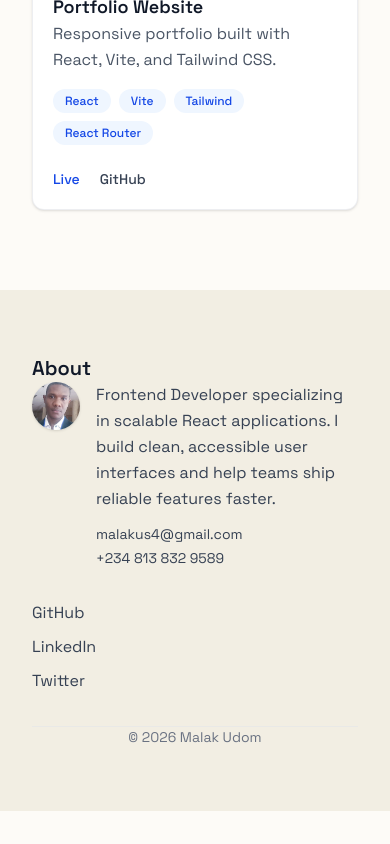
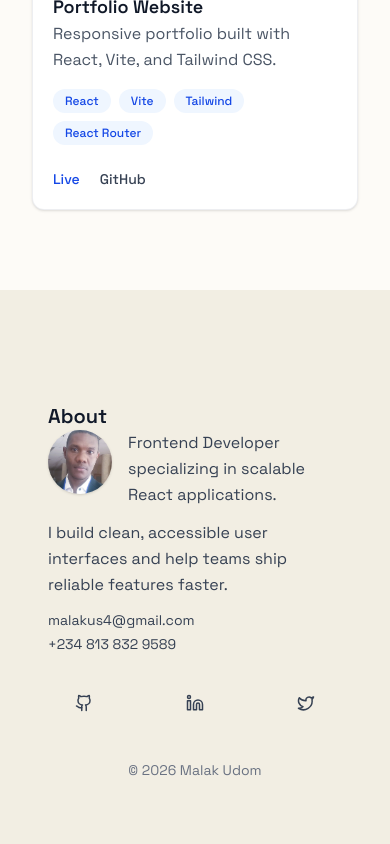
Before and after one commit to malakus4/portfolio-react, a React (Vite) app: page / in a window 390 px wide. Shown: the part 2427-3271 px from the top of the page. Before the commit the page ends 3238 px from the top, so only its background shows below. Built offline with nearby package versions, Linux system fonts and the light colour scheme.

Commit message:
style: improve footer ui and responsiveness

```diff
--- a/src/components/footer/Footer.jsx
+++ b/src/components/footer/Footer.jsx
@@ -10,24 +10,13 @@ function Footer() {
 
     <footer className="bg-base-200 container-page py-16">
 
-
-
-
-
-          {/* About + Links */}
-          <div className="grid grid-cols-1 gap-8 pb-8 lg:grid-cols-3">
-
-            <div className="col-span-2">
+      {/* About + Links */}
+      <div className=" max-w-5xl mx-auto px-4 py-12 grid gap-10 lg:grid-cols-3">
+            <div className="col-span-1 lg:col-span-2">
               <FooterAbout/>
             </div>
-
               <FooterLinks/>
-
-
-            {/* <FooterContactCard/> */}
-            {/* <FooterConnectCard/>             */}
           </div>
-
 
       <FooterCopyright/>
     </footer>
--- a/src/components/footer/FooterAbout.jsx
+++ b/src/components/footer/FooterAbout.jsx
@@ -2,27 +2,31 @@ import profileImg from "/profile-74.webp";
 
 function FooterAbout() {
   return (
-    <div>
+    <div >
       <h3 className="footer-title mb-4">About</h3>
 
-      <div className="flex items-start gap-4">
+
+      <div className="block">
         <img
           src={profileImg}
           alt="Malak Udom, Frontend Developer"
           loading="lazy"
           decoding="async"
           className="
-            w-12 h-12 sm:w-14 sm:h-14
+            float-left mr-4 sm:mr-10
+            mb-2
+            w-16 h-16 sm:w-20 sm:h-20
             rounded-full object-cover
-            shadow-sm flex-shrink-0
+            shadow-sm
           "
         />
 
         <div className="space-y-3">
-          <p className="footer-text max-w-md">
+          <p className="footer-text max-w-lg">
             Frontend Developer specializing in scalable React applications.
-            I build clean, accessible user interfaces and help teams ship reliable features faster.
+
           </p>
+          <p className="footer-text max-w-lg">I build clean, accessible user interfaces and help teams ship reliable features faster.</p>
 
           <address className="not-italic space-y-1 text-sm text-gray-700">
             <p>
@@ -45,6 +49,8 @@ function FooterAbout() {
             </p>
           </address>
         </div>
+
+        <div className="clear-both"></div>
       </div>
     </div>
   );
--- a/src/components/footer/FooterCopyright.jsx
+++ b/src/components/footer/FooterCopyright.jsx
@@ -1,6 +1,6 @@
 function FooterCopyright() {
   return (
-    <div className="border-t border-gray-200/60 text-center text-sm text-gray-500">
+    <div className=" text-center text-sm text-gray-500">
       &copy; {new Date().getFullYear()} Malak Udom
     </div>
   );
--- a/src/components/footer/FooterLinks.jsx
+++ b/src/components/footer/FooterLinks.jsx
@@ -1,18 +1,61 @@
-import { Link } from "react-router-dom";
+import { Github, Linkedin, Twitter } from "lucide-react";
 
 function FooterLinks() {
   return (
-    <div className="space-y-3">
-      <h3 className="footer-title">  </h3>
+    <div>
+      <h3 className="footer-title mb-4 hidden lg:inline-block">Links</h3>
 
-      <ul className="mt-3 space-y-2 footer-text">
+      <ul
+        className="
+          flex
+          justify-around
+          gap-10
+          sm:justify-start
+          sm:gap-10
+          lg:gap-2
+          lg:flex-col
+          footer-text
 
-        <li><Link to="#" className="hover:text-gray-900">GitHub</Link></li>
+        "
+      >
+        <li>
+          <a
+            href="https://github.com/malakus4"
+            target="_blank"
+            rel="noopener noreferrer"
+            className="flex items-center gap-2 hover:text-gray-900"
+            aria-label="GitHub"
+          >
+            <Github size={18} />
+            <span className="hidden sm:inline">GitHub</span>
+          </a>
+        </li>
 
-        <li><Link to="#" className="hover:text-gray-900">LinkedIn</Link></li>
+        <li>
+          <a
+            href="https://www.linkedin.com/in/malakus"
+            target="_blank"
+            rel="noopener noreferrer"
+            className="flex items-center gap-2 hover:text-gray-900"
+            aria-label="LinkedIn"
+          >
+            <Linkedin size={18} />
+            <span className="hidden sm:inline">LinkedIn</span>
+          </a>
+        </li>
 
-        <li><Link to="#" className="hover:text-gray-900">Twitter</Link></li>
-
+        <li>
+          <a
+            href="https://twitter.com/"
+            target="_blank"
+            rel="noopener noreferrer"
+            className="flex items-center gap-2 hover:text-gray-900"
+            aria-label="Twitter"
+          >
+            <Twitter size={18} />
+            <span className="hidden sm:inline">Twitter</span>
+          </a>
+        </li>
       </ul>
     </div>
   );
```
